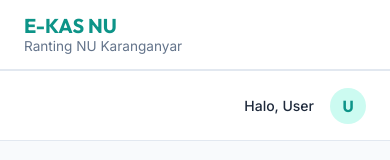
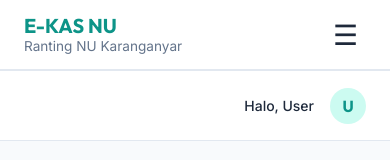
Before and after one commit to Wsptn/ekas-nu, a React (Vite) app: page / in a window 390 px wide. Shown: the top 160 px of the page. Built offline with nearby package versions, Linux system fonts and the light colour scheme; no server answers; sample sign-in values are in the browser's storage.

Commit message:
perbaikan responsive

```diff
--- a/src/components/Sidebar.css
+++ b/src/components/Sidebar.css
@@ -65,6 +65,16 @@
   border-top: 1px solid var(--border-color);
 }
 
+.mobile-toggle {
+  display: none;
+  background: none;
+  border: none;
+  font-size: 1.75rem;
+  color: var(--text-primary);
+  cursor: pointer;
+  padding: 0.5rem;
+}
+
 @media (max-width: 768px) {
   .sidebar {
     width: 100%;
@@ -74,11 +84,23 @@
     border-bottom: 1px solid var(--border-color);
   }
 
+  .mobile-toggle {
+    display: block;
+  }
+
   .sidebar-nav {
-    display: none; /* In a real app, you'd add a hamburger menu */
+    display: none;
   }
 
   .sidebar-footer {
     display: none;
   }
+
+  .sidebar.open .sidebar-nav {
+    display: block;
+  }
+
+  .sidebar.open .sidebar-footer {
+    display: block;
+  }
 }
--- a/src/components/Sidebar.jsx
+++ b/src/components/Sidebar.jsx
@@ -1,50 +1,63 @@
+import { useState } from 'react';
 import { NavLink, useNavigate } from 'react-router-dom';
 import './Sidebar.css';
 
 const Sidebar = () => {
   const navigate = useNavigate();
+  const [isOpen, setIsOpen] = useState(false);
 
   const handleLogout = () => {
     localStorage.removeItem('user');
     navigate('/login');
   };
 
+  const closeMobileSidebar = () => {
+    if (window.innerWidth <= 768) {
+      setIsOpen(false);
+    }
+  };
+
   return (
-    <aside className="sidebar">
-      <div className="sidebar-header" style={{ height: '70px', padding: '0 1.5rem', display: 'flex', flexDirection: 'column', justifyContent: 'center', borderBottom: '1px solid var(--border-color)' }}>
-        <h2 style={{ fontSize: '1.25rem', margin: 0, fontWeight: 700, color: 'var(--primary-color)', lineHeight: 1.2 }}>E-KAS NU</h2>
-        <span style={{ fontSize: '0.85rem', color: '#64748b', lineHeight: 1.2 }}>Ranting NU Karanganyar</span>
+    <aside className={`sidebar ${isOpen ? 'open' : ''}`}>
+      <div className="sidebar-header" style={{ height: '70px', padding: '0 1.5rem', display: 'flex', justifyContent: 'space-between', alignItems: 'center', borderBottom: '1px solid var(--border-color)' }}>
+        <div style={{ display: 'flex', flexDirection: 'column', justifyContent: 'center' }}>
+          <h2 style={{ fontSize: '1.25rem', margin: 0, fontWeight: 700, color: 'var(--primary-color)', lineHeight: 1.2 }}>E-KAS NU</h2>
+          <span style={{ fontSize: '0.85rem', color: '#64748b', lineHeight: 1.2 }}>Ranting NU Karanganyar</span>
+        </div>
+        <button className="mobile-toggle" onClick={() => setIsOpen(!isOpen)} aria-label="Toggle Menu">
+          ☰
+        </button>
       </div>
 
       <nav className="sidebar-nav">
         <ul>
           <li>
-            <NavLink to="/" end className={({ isActive }) => isActive ? 'nav-item active' : 'nav-item'}>
+            <NavLink to="/" end onClick={closeMobileSidebar} className={({ isActive }) => isActive ? 'nav-item active' : 'nav-item'}>
               Dashboard
             </NavLink>
           </li>
           <li>
-            <NavLink to="/pemasukan" className={({ isActive }) => isActive ? 'nav-item active' : 'nav-item'}>
+            <NavLink to="/pemasukan" onClick={closeMobileSidebar} className={({ isActive }) => isActive ? 'nav-item active' : 'nav-item'}>
               Pemasukan
             </NavLink>
           </li>
           <li>
-            <NavLink to="/pengeluaran" className={({ isActive }) => isActive ? 'nav-item active' : 'nav-item'}>
+            <NavLink to="/pengeluaran" onClick={closeMobileSidebar} className={({ isActive }) => isActive ? 'nav-item active' : 'nav-item'}>
               Pengeluaran
             </NavLink>
           </li>
           <li>
-            <NavLink to="/kegiatan" className={({ isActive }) => isActive ? 'nav-item active' : 'nav-item'}>
+            <NavLink to="/kegiatan" onClick={closeMobileSidebar} className={({ isActive }) => isActive ? 'nav-item active' : 'nav-item'}>
               Kegiatan
             </NavLink>
           </li>
           <li>
-            <NavLink to="/laporan" className={({ isActive }) => isActive ? 'nav-item active' : 'nav-item'}>
+            <NavLink to="/laporan" onClick={closeMobileSidebar} className={({ isActive }) => isActive ? 'nav-item active' : 'nav-item'}>
               Laporan
             </NavLink>
           </li>
           <li>
-            <NavLink to="/users" className={({ isActive }) => isActive ? 'nav-item active' : 'nav-item'}>
+            <NavLink to="/users" onClick={closeMobileSidebar} className={({ isActive }) => isActive ? 'nav-item active' : 'nav-item'}>
               Kelola User
             </NavLink>
           </li>
```
